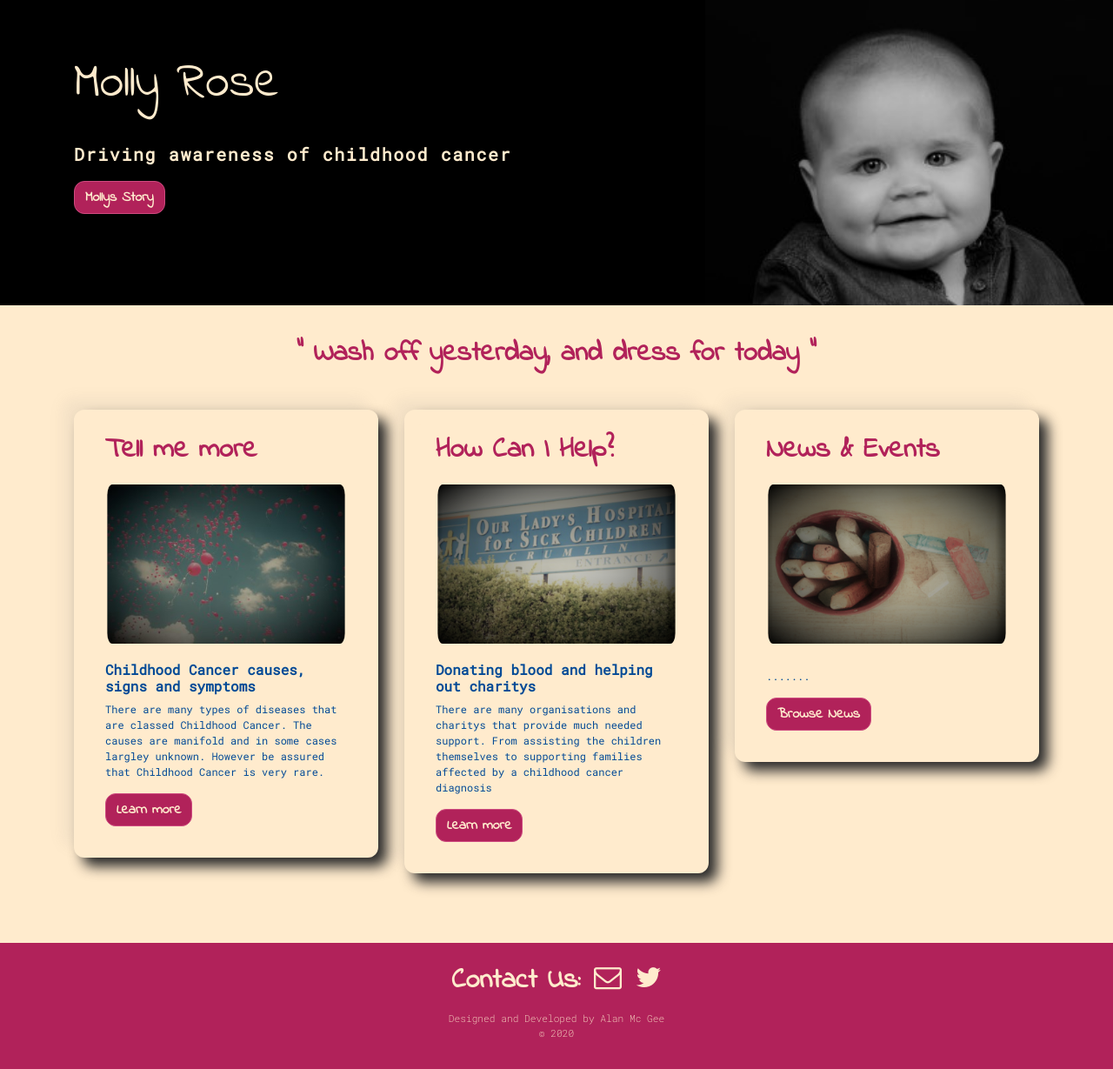
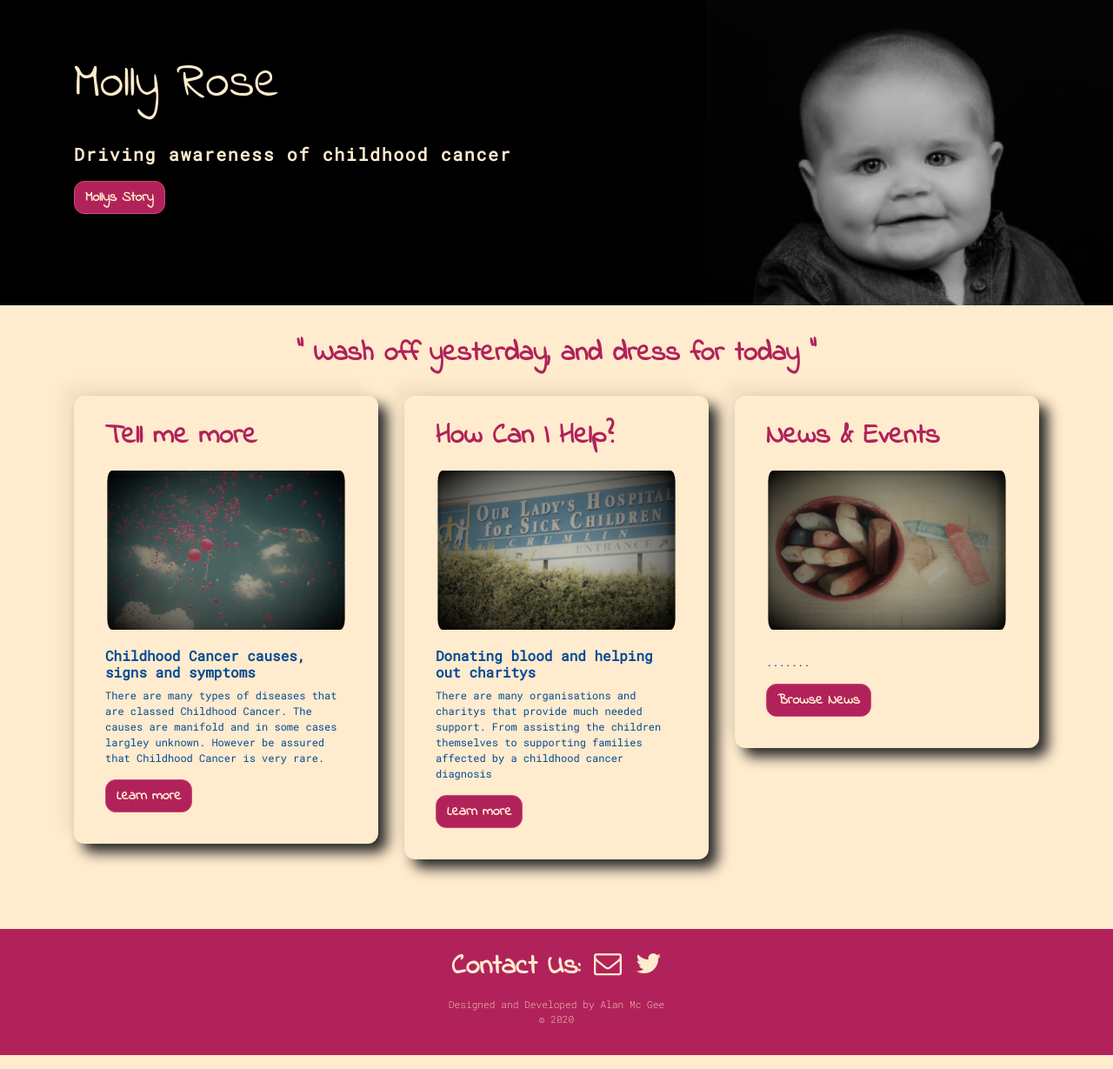
Before and after one commit to alimgee/-mollyrose--in-django, a Django app: page / in a window 1280 px wide. Shown: the part 57-1286 px from the top of the page at 87% size. Run offline with Django 3.2, Linux system fonts and the light colour scheme; data that the repository does not hold is empty; some libraries are stand-ins or nearby versions.

Commit message:
Adjusted margin on notice template

```diff
--- a/main/templates/main/includes/notice.html
+++ b/main/templates/main/includes/notice.html
@@ -1,7 +1,7 @@
 {% load static %}
 <section>
 {{notice.title}}
-    <div class="mb-4 container">
+    <div class="mb-2 container">
         {% for note in notice %}
         {% if note.show %}
         <div class="row">
```
